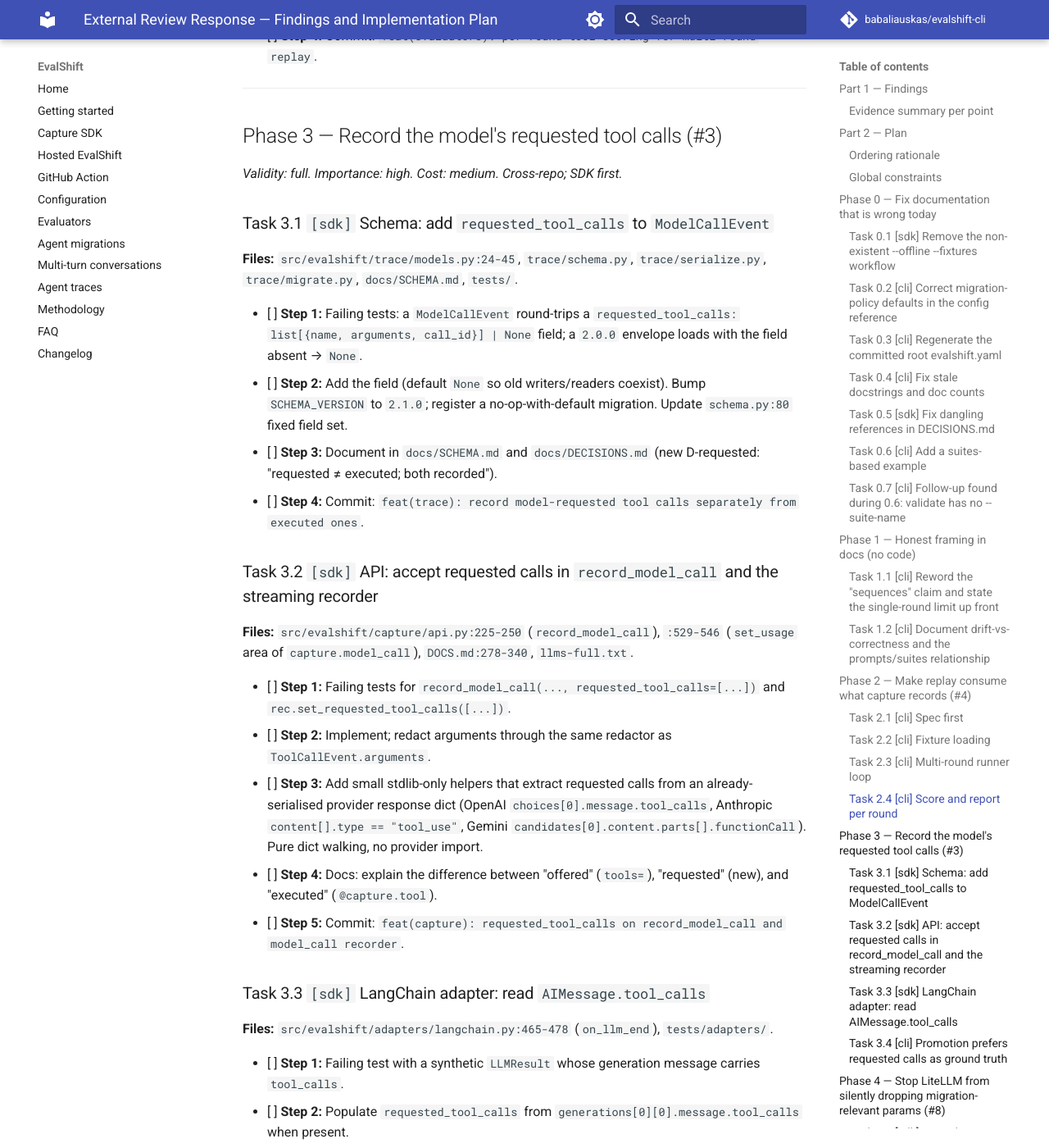
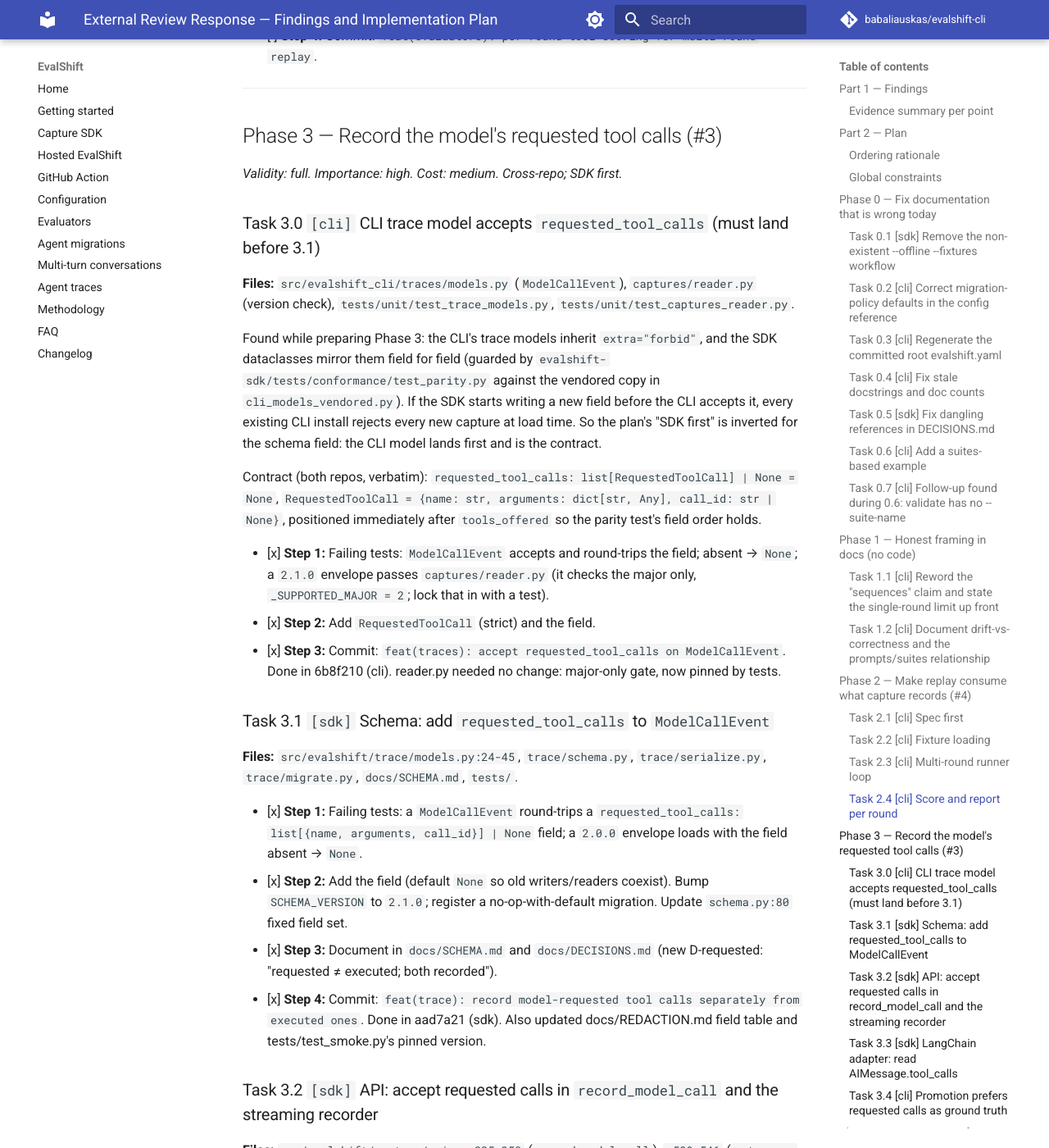
Before and after one commit to babaliauskas/evalshift-cli, an MkDocs documentation site: the page built from docs/superpowers/plans/2026-09-08-external-review-response.md, in a window 1280 px wide and 1400 px high, scrolled down 9923 px. Shown: the whole window at 82% size. Built offline with MkDocs 1.6.1 and Material for MkDocs 9.7.7, drawn with Linux system fonts in a browser that asks for light colours; comment, search, counter and statistics services are not loaded; some of the changed text lies outside the part shown.

Commit message:
docs(plan): Phase 3 done — requested tool calls recorded and preferred at promotion
Adds Task 3.0 (CLI trace model accepts the field first, because the models
are extra="forbid" and the SDK mirrors them) and logs the commits in both
repos.

Co-Authored-By: Claude Fable 5.1 <noreply@anthropic.com>
Claude-Session: https://claude.ai/code/session_014dB797jsqzukksfEHZ59jK

```diff
--- a/docs/superpowers/plans/2026-09-08-external-review-response.md
+++ b/docs/superpowers/plans/2026-09-08-external-review-response.md
@@ -242,43 +242,60 @@ Goal: teacher-forced multi-round replay. For round *k* > 1, the candidate is giv
 
 *Validity: full. Importance: high. Cost: medium. Cross-repo; SDK first.*
 
+### Task 3.0 `[cli]` CLI trace model accepts `requested_tool_calls` (must land before 3.1)
+
+**Files:** `src/evalshift_cli/traces/models.py` (`ModelCallEvent`), `captures/reader.py` (version check), `tests/unit/test_trace_models.py`, `tests/unit/test_captures_reader.py`.
+
+Found while preparing Phase 3: the CLI's trace models inherit `extra="forbid"`, and the SDK dataclasses mirror them field for field (guarded by `evalshift-sdk/tests/conformance/test_parity.py` against the vendored copy in `cli_models_vendored.py`). If the SDK starts writing a new field before the CLI accepts it, every existing CLI install rejects every new capture at load time. So the plan's "SDK first" is inverted for the schema field: the CLI model lands first and is the contract.
+
+Contract (both repos, verbatim): `requested_tool_calls: list[RequestedToolCall] | None = None`, `RequestedToolCall = {name: str, arguments: dict[str, Any], call_id: str | None}`, positioned immediately after `tools_offered` so the parity test's field order holds.
+
+- [x] **Step 1:** Failing tests: `ModelCallEvent` accepts and round-trips the field; absent → `None`; a `2.1.0` envelope passes `captures/reader.py` (it checks the major only, `_SUPPORTED_MAJOR = 2`; lock that in with a test).
+- [x] **Step 2:** Add `RequestedToolCall` (strict) and the field.
+- [x] **Step 3:** Commit: `feat(traces): accept requested_tool_calls on ModelCallEvent`.
+  Done in 6b8f210 (cli). reader.py needed no change: major-only gate, now pinned by tests.
+
 ### Task 3.1 `[sdk]` Schema: add `requested_tool_calls` to `ModelCallEvent`
 
 **Files:** `src/evalshift/trace/models.py:24-45`, `trace/schema.py`, `trace/serialize.py`, `trace/migrate.py`, `docs/SCHEMA.md`, `tests/`.
 
-- [ ] **Step 1:** Failing tests: a `ModelCallEvent` round-trips a `requested_tool_calls: list[{name, arguments, call_id}] | None` field; a `2.0.0` envelope loads with the field absent → `None`.
-- [ ] **Step 2:** Add the field (default `None` so old writers/readers coexist). Bump `SCHEMA_VERSION` to `2.1.0`; register a no-op-with-default migration. Update `schema.py:80` fixed field set.
-- [ ] **Step 3:** Document in `docs/SCHEMA.md` and `docs/DECISIONS.md` (new D-requested: "requested ≠ executed; both recorded").
-- [ ] **Step 4:** Commit: `feat(trace): record model-requested tool calls separately from executed ones`.
+- [x] **Step 1:** Failing tests: a `ModelCallEvent` round-trips a `requested_tool_calls: list[{name, arguments, call_id}] | None` field; a `2.0.0` envelope loads with the field absent → `None`.
+- [x] **Step 2:** Add the field (default `None` so old writers/readers coexist). Bump `SCHEMA_VERSION` to `2.1.0`; register a no-op-with-default migration. Update `schema.py:80` fixed field set.
+- [x] **Step 3:** Document in `docs/SCHEMA.md` and `docs/DECISIONS.md` (new D-requested: "requested ≠ executed; both recorded").
+- [x] **Step 4:** Commit: `feat(trace): record model-requested tool calls separately from executed ones`.
+  Done in aad7a21 (sdk). Also updated docs/REDACTION.md field table and tests/test_smoke.py's pinned version.
 
 ### Task 3.2 `[sdk]` API: accept requested calls in `record_model_call` and the streaming recorder
 
 **Files:** `src/evalshift/capture/api.py:225-250` (`record_model_call`), `:529-546` (`set_usage` area of `capture.model_call`), `DOCS.md:278-340`, `llms-full.txt`.
 
-- [ ] **Step 1:** Failing tests for `record_model_call(..., requested_tool_calls=[...])` and `rec.set_requested_tool_calls([...])`.
-- [ ] **Step 2:** Implement; redact arguments through the same redactor as `ToolCallEvent.arguments`.
-- [ ] **Step 3:** Add small stdlib-only helpers that extract requested calls from an already-serialised provider response dict (OpenAI `choices[0].message.tool_calls`, Anthropic `content[].type == "tool_use"`, Gemini `candidates[0].content.parts[].functionCall`). Pure dict walking, no provider import.
-- [ ] **Step 4:** Docs: explain the difference between "offered" (`tools=`), "requested" (new), and "executed" (`@capture.tool`).
-- [ ] **Step 5:** Commit: `feat(capture): requested_tool_calls on record_model_call and model_call recorder`.
+- [x] **Step 1:** Failing tests for `record_model_call(..., requested_tool_calls=[...])` and `rec.set_requested_tool_calls([...])`.
+- [x] **Step 2:** Implement; redact arguments through the same redactor as `ToolCallEvent.arguments`.
+- [x] **Step 3:** Add small stdlib-only helpers that extract requested calls from an already-serialised provider response dict (OpenAI `choices[0].message.tool_calls`, Anthropic `content[].type == "tool_use"`, Gemini `candidates[0].content.parts[].functionCall`). Pure dict walking, no provider import.
+- [x] **Step 4:** Docs: explain the difference between "offered" (`tools=`), "requested" (new), and "executed" (`@capture.tool`).
+- [x] **Step 5:** Commit: `feat(capture): requested_tool_calls on record_model_call and model_call recorder`.
+  Done in ba8bffa + ff7a272 (sdk; helpers merged in d69d397, vendored `name` min_length synced in 19964ee). Helper: `evalshift.capture.requested.extract_requested_tool_calls`; returns `[]` for a recognised response with no calls and `None` for an unrecognised one.
 
 ### Task 3.3 `[sdk]` LangChain adapter: read `AIMessage.tool_calls`
 
 **Files:** `src/evalshift/adapters/langchain.py:465-478` (`on_llm_end`), `tests/adapters/`.
 
-- [ ] **Step 1:** Failing test with a synthetic `LLMResult` whose generation message carries `tool_calls`.
-- [ ] **Step 2:** Populate `requested_tool_calls` from `generations[0][0].message.tool_calls` when present.
-- [ ] **Step 3:** Commit: `feat(langchain): capture requested tool calls from AIMessage`.
+- [x] **Step 1:** Failing test with a synthetic `LLMResult` whose generation message carries `tool_calls`.
+- [x] **Step 2:** Populate `requested_tool_calls` from `generations[0][0].message.tool_calls` when present.
+- [x] **Step 3:** Commit: `feat(langchain): capture requested tool calls from AIMessage`.
+  Done in 836ea92 (sdk). Reuses api's normaliser; chat message with no tool_calls records `[]`, plain text generation leaves the field unset.
 
 ### Task 3.4 `[cli]` Promotion prefers requested calls as ground truth
 
 **Files:** `src/evalshift/captures/models.py`, `captures/promote.py` (`_tool_rounds` `:457-483`, `_unwrap_recorded_arguments` `:378-419`), `docs/agents.md:190-206`, tests.
 
-- [ ] **Step 1:** Failing tests: when `requested_tool_calls` is present it becomes `expected_tools` / `expected_tool_rounds` verbatim and `_unwrap_recorded_arguments` is skipped; when absent, current executed-call behaviour is unchanged.
-- [ ] **Step 2:** Implement; add a `promotion_source: "requested" | "executed"` note to the promoted case metadata so reports can show which yardstick was used.
-- [ ] **Step 3:** Update `docs/agents.md` — the "No model can produce the recorded shape" section now applies only to legacy captures.
-- [ ] **Step 4:** Commit: `feat(promote): use model-requested tool calls as ground truth when captured`.
+- [x] **Step 1:** Failing tests: when `requested_tool_calls` is present it becomes `expected_tools` / `expected_tool_rounds` verbatim and `_unwrap_recorded_arguments` is skipped; when absent, current executed-call behaviour is unchanged.
+- [x] **Step 2:** Implement; add a `promotion_source: "requested" | "executed"` note to the promoted case metadata so reports can show which yardstick was used.
+- [x] **Step 3:** Update `docs/agents.md` — the "No model can produce the recorded shape" section now applies only to legacy captures.
+- [x] **Step 4:** Commit: `feat(promote): use model-requested tool calls as ground truth when captured`.
 
 ---
+  Done in 76a8c43 (cli). `promotion_source` on PromotedCase and BuiltExample; mixed captures fall back to executed for the whole capture with a warning; requested-vs-executed disagreement warns, requested wins. Checked-in capture-first cases gained `promotion_source: executed`.
 
 ## Phase 4 — Stop LiteLLM from silently dropping migration-relevant params (#8)
 
@@ -422,3 +439,4 @@ Options already named by the author:
 | 2026-09-08 | — | Plan written from verified findings. |
 | 2026-09-08 | 0.1–0.6 | Phase 0 complete. cli: a2c8f24, cef4c85, 1861439, 54ff55f. sdk: 647e09f, 7853167. Found and logged Task 0.7 (validate lacks --suite-name). |
 | 2026-09-09 | 6.1–6.2 | Phase 6 done out of order (before 2–4, at the maintainer's request). cli: 3dbf245, 1e1de65, 5da36c1, d9c4eba. sdk: ea54c0a. Version bump deferred to the 0.14.0 release commit. |
+| 2026-09-09 | 3.0–3.4 | Phase 3 complete, run as three parallel Opus agents (cli; sdk core; sdk helpers in a worktree) then one for LangChain. cli: 6b8f210, 76a8c43, 3222b6a. sdk: aad7a21, ba8bffa, ff7a272, d69d397, 19964ee, 836ea92. Task 3.0 added: the CLI's `extra="forbid"` trace model must accept the field before the SDK writes it. End-to-end verified with the dev SDK: 2.1.0 envelopes with requested calls promote with `promotion_source: requested`. Open: whole-capture fallback when only some model calls carry the field (per-round hybrid considered, not done); capture-first example still records executed-only until SDK 0.4.0 ships the kwarg. |
```
